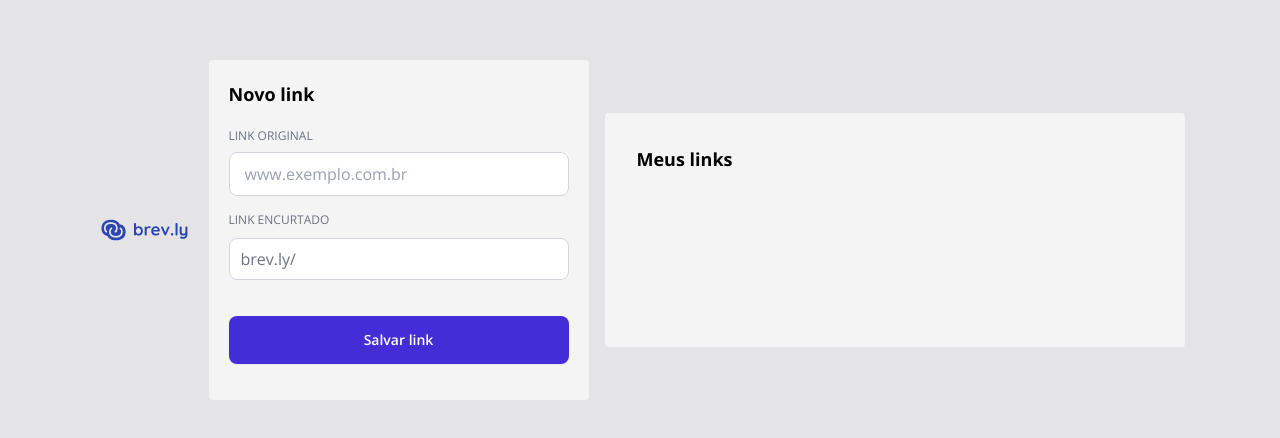
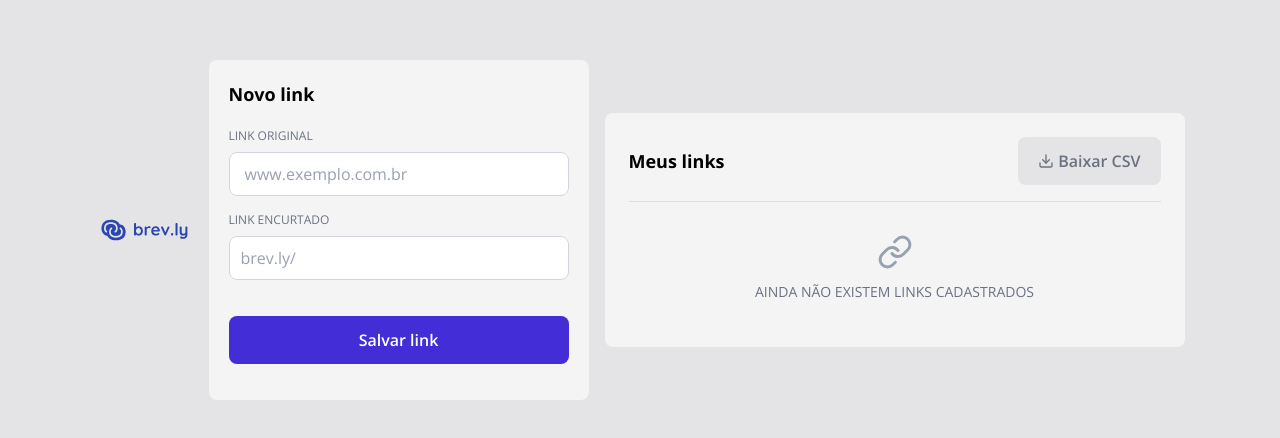
Before and after one commit to Christian-Oliveira/ftr-projeto-fase-1, a React (Vite) app in the folder web/: page / in a window 1280 px wide. Shown: the part 170-608 px from the top of the page. Built offline with nearby package versions, Linux system fonts and the light colour scheme.

Commit message:
feat: criando components button e divider genericos

```diff
--- a/web/package.json
+++ b/web/package.json
@@ -11,8 +11,10 @@
   },
   "dependencies": {
     "@tailwindcss/vite": "^4.1.11",
+    "lucide-react": "^0.525.0",
     "react": "^19.1.0",
     "react-dom": "^19.1.0",
+    "tailwind-variants": "^1.0.0",
     "tailwindcss": "^4.1.11"
   },
   "devDependencies": {
--- a/web/src/app.tsx
+++ b/web/src/app.tsx
@@ -1,5 +1,5 @@
-import { ListUrls } from "./components/list-urls"
-import { RegisterUrlForm } from "./components/register-url-form"
+import { ListUrls } from './components/list-urls'
+import { RegisterUrlForm } from './components/register-url-form'
 
 export function App() {
   return (
--- a/web/src/components/list-urls.tsx
+++ b/web/src/components/list-urls.tsx
@@ -1,9 +1,22 @@
+import { DownloadIcon } from 'lucide-react'
+import { LinkIcon } from 'lucide-react'
+import { Divider } from './ui/divider'
+import { Button } from './ui/button'
 
 export function ListUrls() {
   return (
-    <div className="bg-zinc-100 w-full max-w-[580px] h-[234px] rounded-sm">
-      <div className="p-[32px]">
+    <div className="bg-zinc-100 w-full max-w-[580px] h-[234px] rounded-lg p-6">
+      <div className="flex flex-row items-center justify-between pb-4">
         <span className="text-lg font-bold">Meus links</span>
+        <Button className="flex gap-1">
+          <DownloadIcon className="w-4 h-4 my-1" />
+          <span>Baixar CSV</span>
+        </Button>
+      </div>
+      <Divider />
+      <div className="flex flex-col items-center gap-3 pt-4 pb-6 h-30">
+        <LinkIcon className="w-9 h-9 text-gray-400" />
+        <div className="text-sm text-gray-500">AINDA NÃO EXISTEM LINKS CADASTRADOS</div>
       </div>
     </div>
   )
--- a/web/src/components/register-url-form.tsx
+++ b/web/src/components/register-url-form.tsx
@@ -1,8 +1,8 @@
+import { Button } from "./ui/button";
 
 export function RegisterUrlForm() {
   return (
-    <div className="bg-zinc-100 rounded-sm w-full h-[340px] xs:w-[380px]">
-      <div className="h-full p-5">
+    <div className="p-5 bg-zinc-100 rounded-lg w-full h-[340px] xs:w-[380px]">
       <div className="text-lg font-bold mb-5">Novo link</div>
       <form>
         <div className="grid grid-flow-col grid-rows-3 gap-4">
@@ -13,23 +13,19 @@ export function RegisterUrlForm() {
             </div>
           </div>
 
-            <div className="grid grid-cols-1 gap-2">
+          <div className="grid gap-2">
             <label htmlFor="shortened-link" className="text-xs text-gray-500">LINK ENCURTADO</label>
             <div className="flex items-center rounded-lg bg-white pl-3 outline-1 -outline-offset-1 outline-gray-300">
-                <div className="shrink-0 text-md text-gray-500 select-none">brev.ly/</div>
-                <input type="text" name="shortened-link" id="shortened-link" className="block min-w-0 grow py-2.5 pr-3 pl-1 text-sm text-gray-900 focus:outline-none" />
+              <div className="shrink-0 text-md text-gray-400 select-none">brev.ly/</div>
+              <input type="text" name="shortened-link" id="shortened-link" className="block min-w-0 grow py-2.5 pr-3 pl-1 text-md text-gray-900 focus:outline-none" />
             </div>
           </div>
 
-            <button
-              type="submit"
-              className="rounded-lg bg-indigo-700 mt-5 text-sm font-semibold text-white shadow-xs hover:bg-indigo-600 focus-visible:outline-2 focus-visible:outline-offset-2 focus-visible:outline-indigo-700"
-            >
+          <Button type="submit" variant="primary" className="mt-5">
             Salvar link
-            </button>
+          </Button>
         </div>
       </form>
-      </div>
     </div >
   )
 }
--- /dev/null
+++ b/web/src/components/ui/button.tsx
@@ -0,0 +1,31 @@
+import type { ComponentProps } from 'react'
+import { tv, type VariantProps } from 'tailwind-variants'
+
+const buttonVariants = tv({
+  base: "rounded-lg px-[20px] font-semibold",
+  variants: {
+    variant: {
+      primary: "bg-indigo-700 text-white hover:bg-indigo-600",
+      secondary: "bg-zinc-200 text-gray-500 hover:text-gray-700",
+    },
+    size: {
+      sm: "text-sm py-2.5",
+      md: "text-md py-3",
+      lg: "text-lg py-4",
+    },
+  },
+
+  defaultVariants: {
+    variant: "secondary",
+    size: "md",
+  },
+})
+
+export function Button({
+  variant,
+  size,
+  className,
+  ...props
+}: ComponentProps<"button"> & VariantProps<typeof buttonVariants>) {
+  return <button className={buttonVariants({ variant, size, className })} {...props} />
+}
--- /dev/null
+++ b/web/src/components/ui/divider.tsx
@@ -0,0 +1,5 @@
+export function Divider({ ...props }) {
+  return (
+    <div className="border-t border-gray-900/10 pb-4" {...props} />
+  )
+}
```
Also changed, not shown: 1 other file (tests, documents, lock files or other folders). Lines whose indentation alone changed are shown as unchanged.
